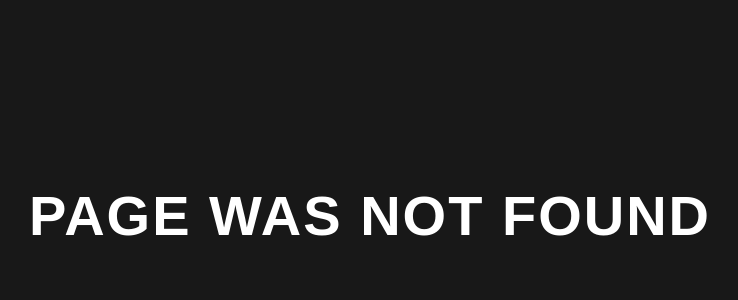
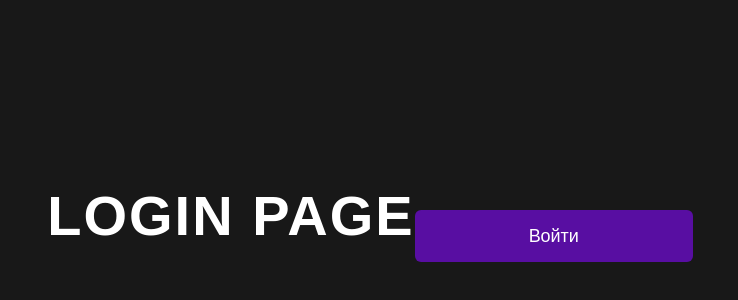
Before and after one commit to Christinnenko/skypro-music, a React (Create React App) app in the folder my-music-pro/: page /login in a window 1280 px wide. Before the commit this address had no page. Shown: the part 184-484 px from the top of the page, without its empty margins (270-1008 px from the left). Built offline with nearby package versions, Linux system fonts and the light colour scheme; a web font is replaced by a local one.

Commit message:
add: pages

```diff
--- a/my-music-pro/src/App.jsx
+++ b/my-music-pro/src/App.jsx
@@ -1,14 +1,31 @@
+import { useEffect, useState } from "react";
 import * as S from "./App.styles.js";
 import { GlobalStyle } from "./App.styles.js";
 import { AppRoutes } from "./routes.jsx";
+import { useNavigate } from "react-router-dom";
 
 function App() {
+  const [user, setUser] = useState(null);
+  const navigate = useNavigate();
+
+  useEffect(() => {
+    // При монтировании компонента проверяем наличие пользователя в Local Storage
+    const storedUser = localStorage.getItem("user", "sdvcdfv"); //для тестирования авторизованного пользователя добавить сюда ключ ("user")
+    if (storedUser) {
+      // Если пользователь найден в Local Storage, устанавливаем его в состояние
+      setUser(JSON.parse(storedUser));
+    } else {
+      // Если пользователь не найден в Local Storage, перенаправляем на страницу входа
+      navigate("/login");
+    }
+  }, [navigate]);
+
   return (
     <>
       <GlobalStyle />
       <S.Wrapper>
         <S.Container>
-          <AppRoutes user={JSON.parse(localStorage.getItem("user"))} />
+          <AppRoutes user={user} />
         </S.Container>
       </S.Wrapper>
     </>
--- a/my-music-pro/src/components/NavMenu/NavMenu.jsx
+++ b/my-music-pro/src/components/NavMenu/NavMenu.jsx
@@ -1,21 +1,13 @@
-import { useState } from "react";
 import * as S from "./NavMenu.styles.js";
 import cn from "classnames";
-import { useNavigate } from "react-router-dom";
+import PropTypes from "prop-types";
+import { useState } from "react";
 
-const NavMenu = () => {
+const NavMenu = ({ onAuthButtonClick }) => {
   const [visible, setVisible] = useState(false);
+
+  const toggleVisibility = () => setVisible(!visible);
   const activeClassName = "underline";
-  const toggleVisibility = () => setVisible(!visible);
-  const navigate = useNavigate();
-
-  const onClick = () => {
-    const user = localStorage.getItem("user");
-    if (user) {
-      localStorage.removeItem("user");
-    }
-    navigate("/login");
-  };
 
   return (
     <S.MainNav>
@@ -52,9 +44,10 @@ const NavMenu = () => {
                     [activeClassName]: isActive,
                   })
                 }
-                onClick={onClick}
+                onClick={onAuthButtonClick}
+                to="/login"
               >
-                {localStorage.getItem("user") ? "Выйти" : "Войти"}
+                Выйти
               </S.NavLink>
             </S.MenuItem>
           </S.MenuList>
@@ -64,13 +57,9 @@ const NavMenu = () => {
   );
 };
 
-// // Предполагая, что у вас есть данные пользователя (например, после успешной аутентификации)
-// const user = {
-//   username: "exampleUser",
-//   // другие свойства пользователя
-// };
+export default NavMenu;
 
-// // Сохранение пользователя в локальном хранилище
-// localStorage.setItem("user", JSON.stringify(user));
-
-export default NavMenu;
+NavMenu.propTypes = {
+  user: PropTypes.object,
+  onAuthButtonClick: PropTypes.func,
+};
--- a/my-music-pro/src/components/protected-route/index.jsx
+++ b/my-music-pro/src/components/protected-route/index.jsx
@@ -1,18 +1,14 @@
 import { Navigate, Outlet } from "react-router-dom";
 import PropTypes from "prop-types";
 
-export const ProtectedRoute = ({ redirectPath = "/login" }) => {
-  const user = Boolean(localStorage.getItem("user"));
-  const isAllowed = user;
+//компонент, который будет получать признак isAllowed , который говорит о том, что пользователю можно попасть в авторизированную зону
+export const ProtectedRoute = ({ redirectPath = "/login" }, isAllowed) => {
   if (!isAllowed) {
     return <Navigate to={redirectPath} replace={true} />;
   }
-
   return <Outlet />;
 };
 
 ProtectedRoute.propTypes = {
   redirectPath: PropTypes.string,
 };
-
-export default ProtectedRoute;
--- a/my-music-pro/src/pages/login/index.jsx
+++ b/my-music-pro/src/pages/login/index.jsx
@@ -1,6 +1,49 @@
 import * as S from "../Pages.styles.js";
 import { GlobalStyle } from "../../App.styles.js";
+import styled from "styled-components";
 import { Link } from "react-router-dom";
+
+const NavLink = styled(Link)`
+  width: 278px;
+  height: 52px;
+  background-color: #580ea2;
+  border-radius: 6px;
+  margin-top: 60px;
+  margin-bottom: 20px;
+  border: none;
+  display: -webkit-box;
+  display: -ms-flexbox;
+  display: flex;
+  -webkit-box-align: center;
+  -ms-flex-align: center;
+  align-items: center;
+  -webkit-box-pack: center;
+  -ms-flex-pack: center;
+  justify-content: center;
+  & {
+    font-style: normal;
+    font-weight: 400;
+    font-size: 18px;
+    line-height: 24px;
+    letter-spacing: -0.05px;
+    color: #ffffff;
+    display: -webkit-box;
+    display: -ms-flexbox;
+    display: flex;
+    -webkit-box-align: center;
+    -ms-flex-align: center;
+    align-items: center;
+    -webkit-box-pack: center;
+    -ms-flex-pack: center;
+    justify-content: center;
+  }
+  &:active {
+    background-color: #271a58;
+  }
+  &:hover {
+    background-color: #3f007d;
+  }
+`;
 
 export const Login = () => {
   return (
@@ -9,7 +52,7 @@ export const Login = () => {
       <S.Wrapper>
         <S.Container>
           <S.Text>Login Page</S.Text>
-          <Link to="/">Войти</Link>
+          <NavLink to="/">Войти</NavLink>
         </S.Container>
       </S.Wrapper>
     </>
--- a/my-music-pro/src/routes.jsx
+++ b/my-music-pro/src/routes.jsx
@@ -9,21 +9,18 @@ import { ProtectedRoute } from "./components/protected-route";
 import PropTypes from "prop-types";
 
 export const AppRoutes = ({ user }) => {
+  user = null;
+
   return (
     <Routes>
-      <Route path="/" element={<Main />} />
+      <Route element={<ProtectedRoute isAllowed={Boolean(user)} />}>
+        <Route path="/category/:id" element={<Category />} />
+        <Route path="/favorites" element={<Favorites />} />
+        <Route path="/" element={<Main />} />
+      </Route>
       <Route path="/*" element={<NotFound />} />
-      <Route
-        path="/"
-        element={
-          <ProtectedRoute isAllowed={Boolean(user)}>
-            <Route path="/login" element={<Login />} />
-          </ProtectedRoute>
-        }
-      />
+      <Route path="login" element={<Login />} />
       <Route path="/registration" element={<Registration />} />
-      <Route path="/category/:id" element={<Category />} />
-      <Route path="/favorites" element={<Favorites />} />
     </Routes>
   );
 };
```
